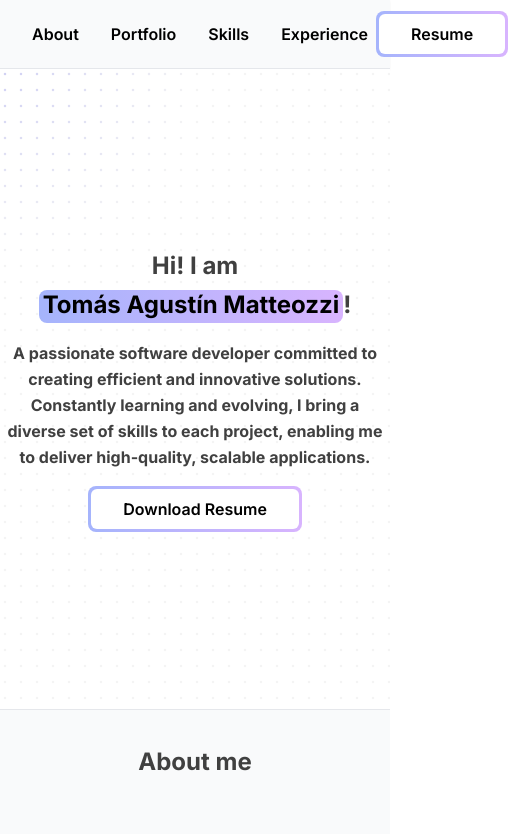
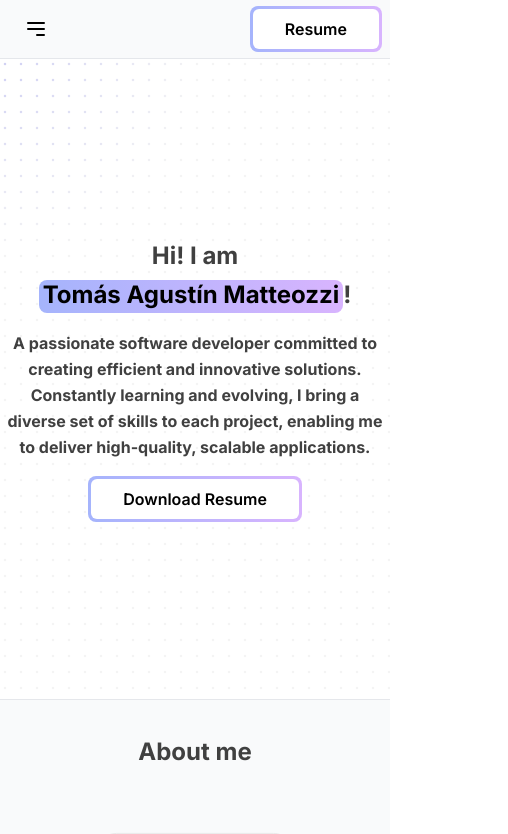
Before and after one commit to tmatteozzi/portfolio, a Next.js app: page / in a window 390 px wide. Shown: the top 834 px of the page, 508 px wide, since content can reach past the window. Built offline with nearby package versions, Linux system fonts and the light colour scheme.

Commit message:
Responsive

```diff
--- a/app/components/Navbar.tsx
+++ b/app/components/Navbar.tsx
@@ -1,7 +1,10 @@
-import React from 'react';
+'use client';
+import React, { useState } from 'react';
 import Link from 'next/link';
 
 export default function Navbar() {
+    const [isOpen, setIsOpen] = useState(false);
+
     const navItems = [
         {
             name: 'About',
@@ -22,18 +25,39 @@ export default function Navbar() {
     ];
 
     return (
-        <nav className="flex justify-between items-center bg-gray-50 shadow-sm px-2 py-1.5 border-b border-gray-200">
+        <nav className="bg-gray-50 shadow-sm px-2 py-1.5 border-b border-gray-200">
+            <div className="flex justify-between items-center">
                 <div className="ml-4 flex items-center space-x-4">
+                    <button
+                        className="md:hidden block focus:outline-none"
+                        onClick={() => setIsOpen(!isOpen)}
+                    >
+                        <svg
+                            className="w-6 h-6"
+                            fill="none"
+                            stroke="currentColor"
+                            viewBox="0 0 24 24"
+                            xmlns="http://www.w3.org/2000/svg"
+                        >
+                            <path
+                                strokeLinecap="round"
+                                strokeLinejoin="round"
+                                strokeWidth="2"
+                                d="M4 6h16M4 12h16m-7 6h7"
+                            ></path>
+                        </svg>
+                    </button>
+                    <div className="hidden md:flex items-center space-x-4">
                         {navItems.map((item) => (
                             <Link
                                 className="py-4 px-2 font-semibold text-black hover:text-indigo-300"
                                 key={item.name}
                                 href={item.link}
-                        passHref
                             >
                                 {item.name}
                             </Link>
                         ))}
+                    </div>
                 </div>
                 <button className="p-[3px] relative">
                     <div className="absolute inset-0 bg-gradient-to-r from-indigo-300 to-purple-300 rounded-lg" />
@@ -41,6 +65,20 @@ export default function Navbar() {
                         Resume
                     </div>
                 </button>
+            </div>
+            {isOpen && (
+                <div className="md:hidden flex flex-col items-center mt-4 space-y-4">
+                    {navItems.map((item) => (
+                        <Link
+                            className="py-2 px-4 font-semibold text-black hover:text-indigo-300"
+                            key={item.name}
+                            href={item.link}
+                        >
+                            {item.name}
+                        </Link>
+                    ))}
+                </div>
+            )}
         </nav>
     );
 }
```
Lines whose indentation alone changed are shown as unchanged.
